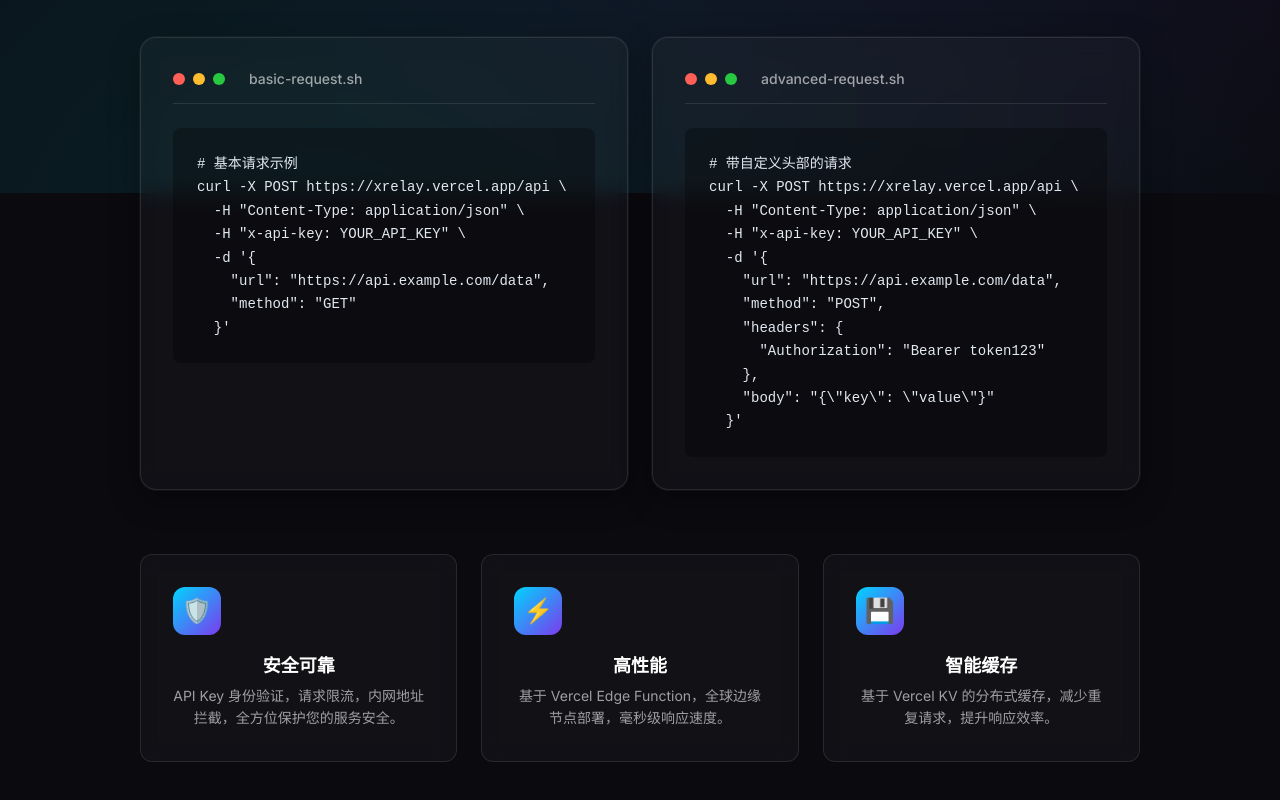
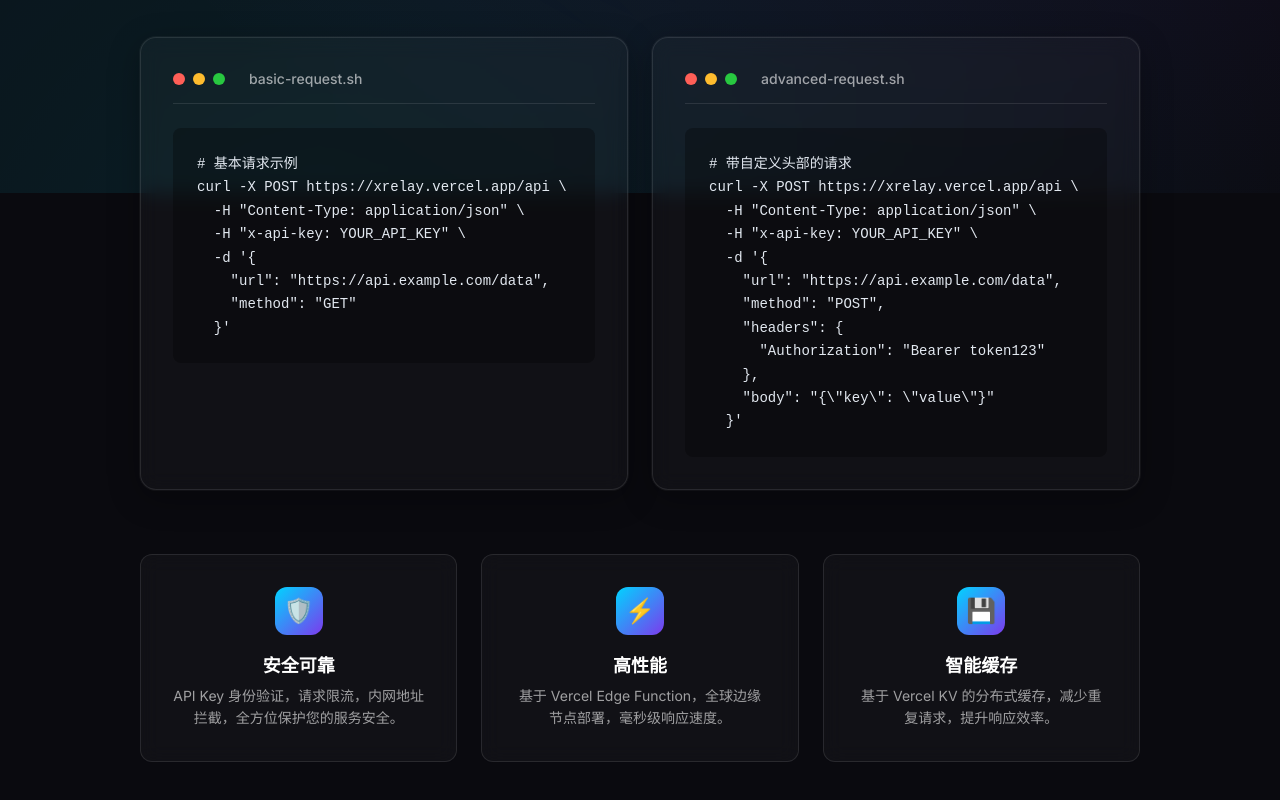
Before and after one commit to Kirky-X/xRelay, a Vue app: page / in a window 1280 px wide. Shown: the part 607-1407 px from the top of the page. Built offline with nearby package versions, Linux system fonts and the light colour scheme.

Commit message:
style: center align feature card content
- Add text-align center to feature cards
- Center feature icon with auto margins

```diff
--- a/src/components/Home.vue
+++ b/src/components/Home.vue
@@ -427,6 +427,7 @@ header {
   padding: 2rem;
   backdrop-filter: blur(10px);
   transition: all 0.3s ease;
+  text-align: center;
 }
 
 .feature-card:hover {
@@ -442,7 +443,7 @@ header {
   display: flex;
   align-items: center;
   justify-content: center;
-  margin-bottom: 1rem;
+  margin: 0 auto 1rem auto;
   font-size: 1.5rem;
 }
 
```
